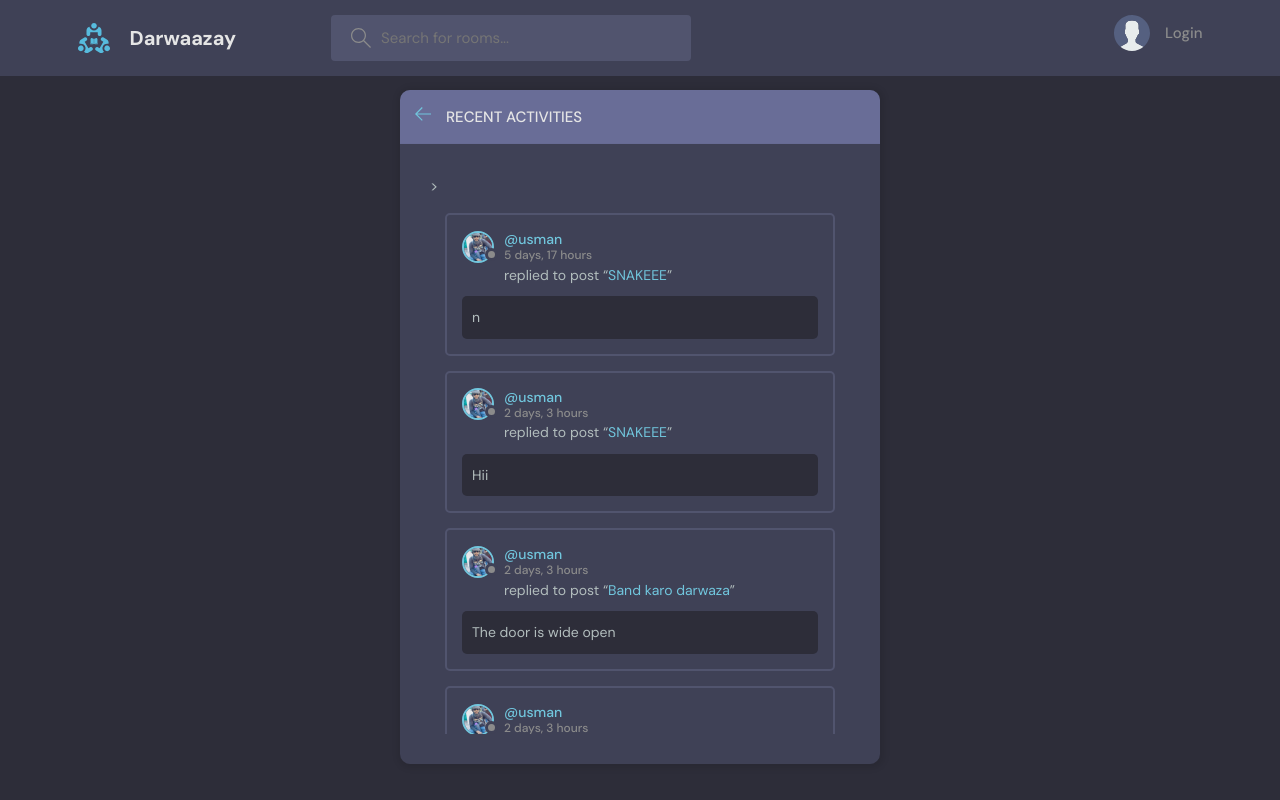
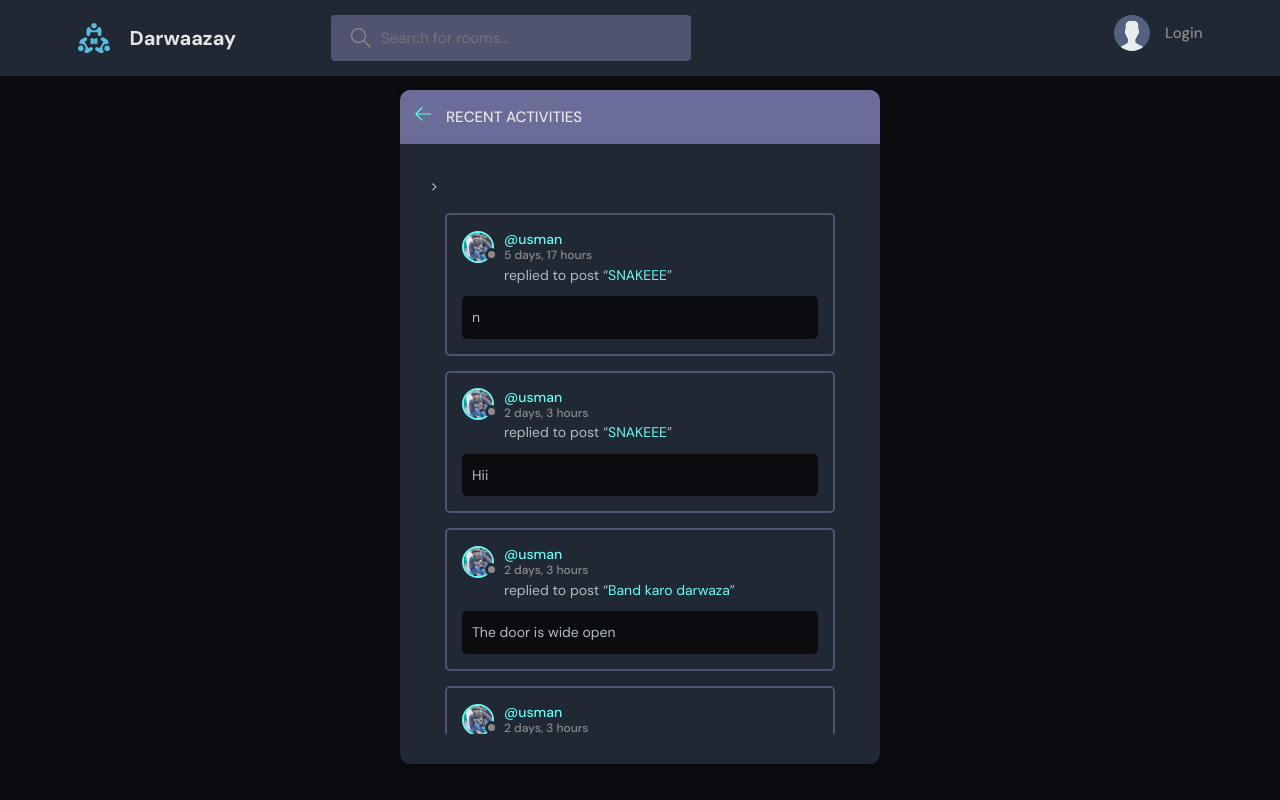
Before and after one commit to bashirusmans/ChatRooms, a Django app: page /activity/ in a window 1280 px wide. Run offline with Django 4.2, Linux system fonts and the light colour scheme; data comes from the database, SQL or seed files in the repository.

Commit message:
Changed styles

```diff
--- a/darwaazay/static/styles/style.css
+++ b/darwaazay/static/styles/style.css
@@ -1,15 +1,15 @@
 @import url("https://fonts.googleapis.com/css2?family=DM+Sans:wght@400;500;700&display=swap");
 
 :root {
-  --color-main: #71c6dd;
+  --color-main: #66fcf1;
   --color-main-light: #e1f6fb;
-  --color-dark: #3f4156;
+  --color-dark: #1f2833;
   --color-dark-medium: #51546e;
   --color-dark-light: #696d97;
   --color-light: #e5e5e5;
   --color-gray: #8b8b8b;
   --color-light-gray: #b2bdbd;
-  --color-bg: #2d2d39;
+  --color-bg: #0b0c10;
   --color-success: #5dd693;
   --color-error: #fc4b0b;
 }
```
